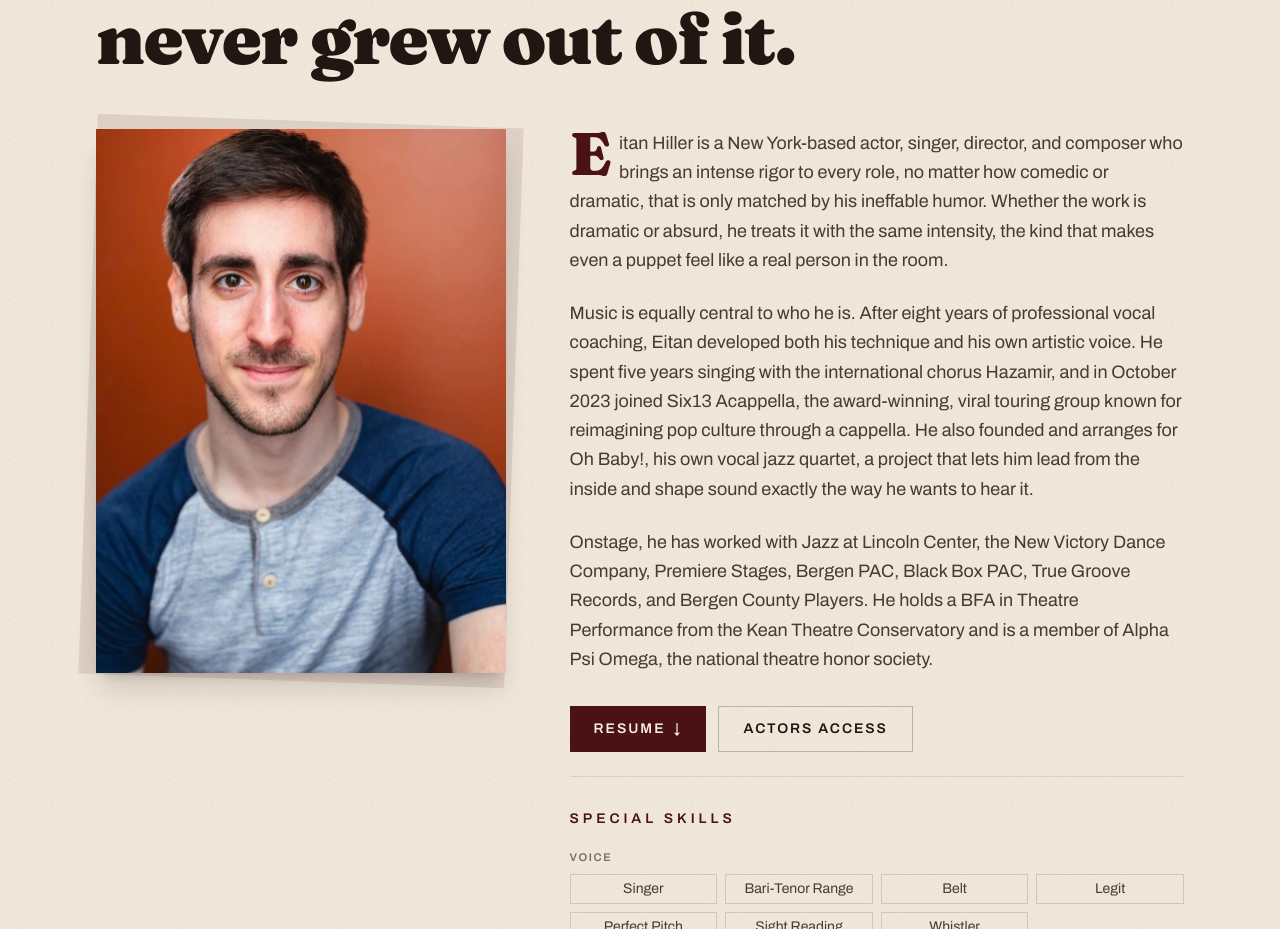
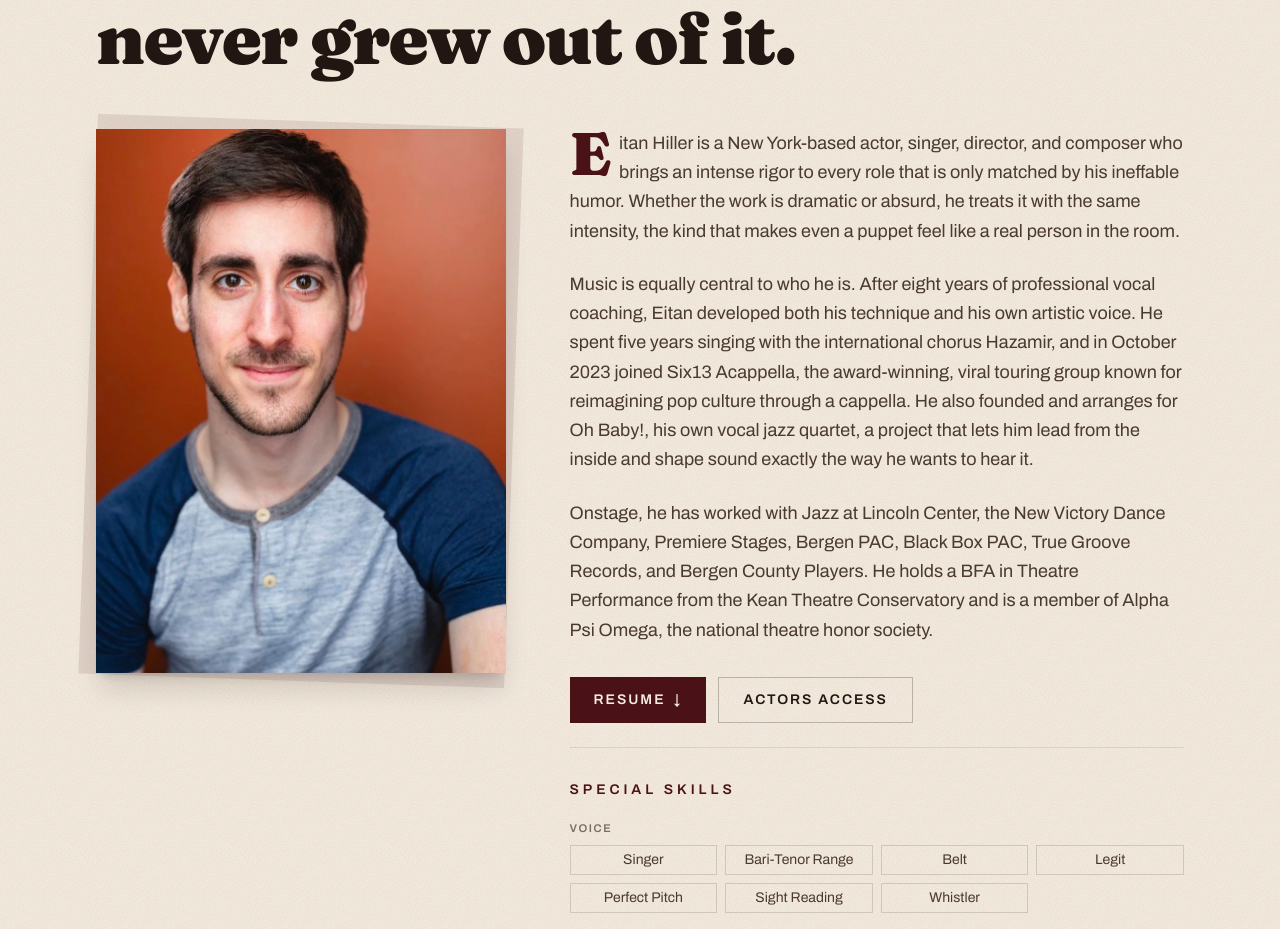
Before and after one commit to Ho1yShif/eitan, a React (Vite) app: page / in a window 1280 px wide. Shown: the part 989-1918 px from the top of the page. Built offline with nearby package versions, Linux system fonts and the light colour scheme.

Commit message:
Update bio text for clarity and conciseness

```diff
--- a/src/data/bio.js
+++ b/src/data/bio.js
@@ -1,6 +1,6 @@
 // Bio paragraphs, verbatim from eitanhiller.com.
 export const bio = [
-  'Eitan Hiller is a New York-based actor, singer, director, and composer who brings an intense rigor to every role, no matter how comedic or dramatic, that is only matched by his ineffable humor. Whether the work is dramatic or absurd, he treats it with the same intensity, the kind that makes even a puppet feel like a real person in the room.',
+  'Eitan Hiller is a New York-based actor, singer, director, and composer who brings an intense rigor to every role that is only matched by his ineffable humor. Whether the work is dramatic or absurd, he treats it with the same intensity, the kind that makes even a puppet feel like a real person in the room.',
   'Music is equally central to who he is. After eight years of professional vocal coaching, Eitan developed both his technique and his own artistic voice. He spent five years singing with the international chorus Hazamir, and in October 2023 joined Six13 Acappella, the award-winning, viral touring group known for reimagining pop culture through a cappella. He also founded and arranges for Oh Baby!, his own vocal jazz quartet, a project that lets him lead from the inside and shape sound exactly the way he wants to hear it.',
   'Onstage, he has worked with Jazz at Lincoln Center, the New Victory Dance Company, Premiere Stages, Bergen PAC, Black Box PAC, True Groove Records, and Bergen County Players. He holds a BFA in Theatre Performance from the Kean Theatre Conservatory and is a member of Alpha Psi Omega, the national theatre honor society.',
 ]
```
